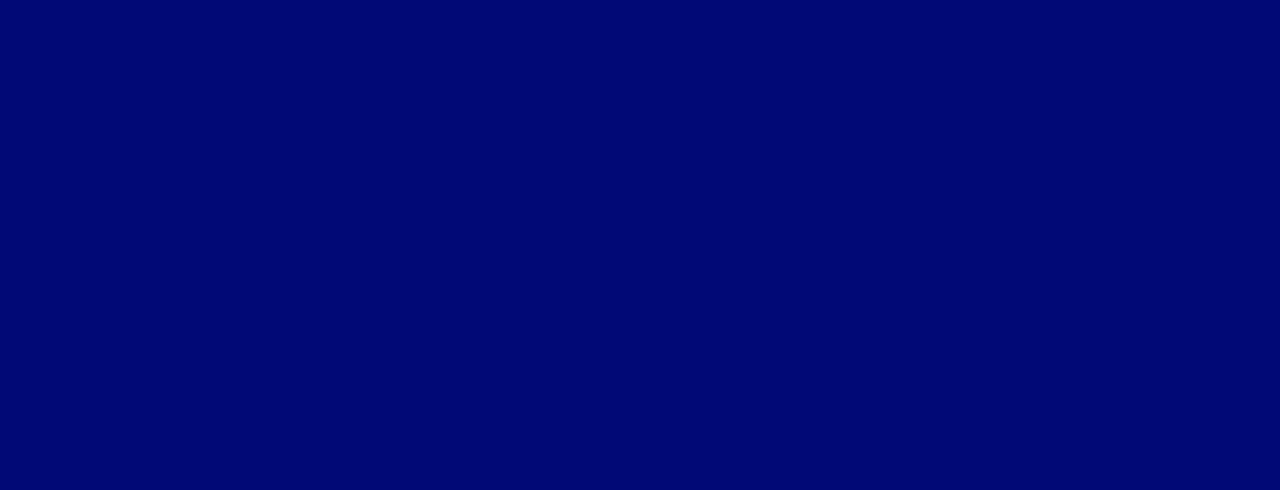
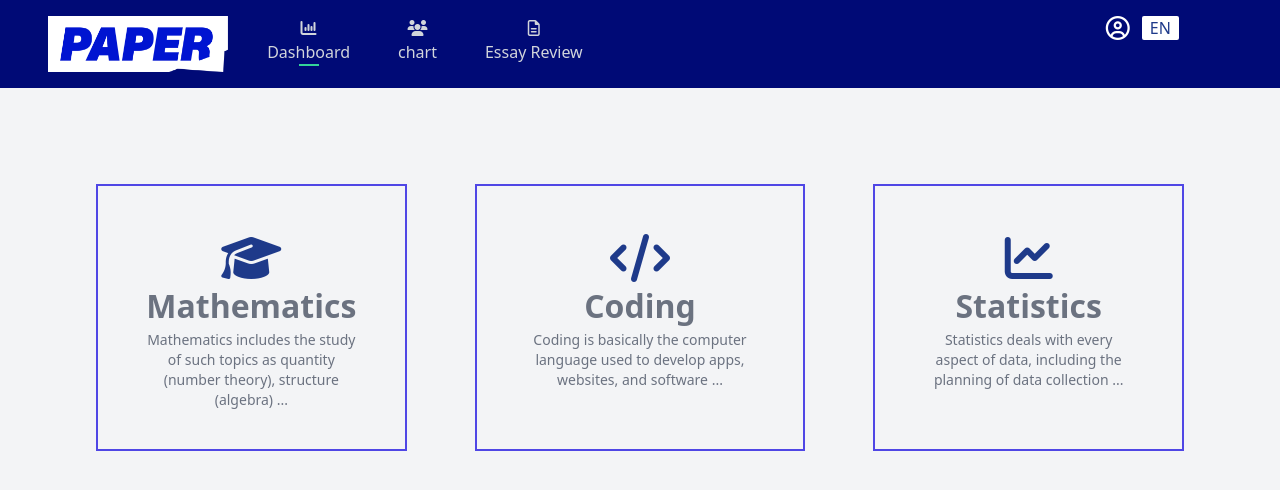
Before and after one commit to leoneloliver/paper-clone, a Vue app: page /dashboard in a window 1280 px wide. Shown: the top 490 px of the page. Built offline with nearby package versions, Linux system fonts and the light colour scheme.

Commit message:
Adding dashboard page

```diff
--- a/src/components/Header.vue
+++ b/src/components/Header.vue
@@ -7,11 +7,11 @@
       <div class="col-span-3">
           <ul class="m-0 p-0">
               <li class="md:inline-block hidden">
-                    <a class="text-gray-300 hover:text-white md:mr-12 mr-5 text-center block">
+                    <router-link to="/dashboard"  class="text-gray-300 hover:text-white md:mr-12 mr-5 text-center block">
                         <i class="fa fa-bar-chart" aria-hidden="true"></i><br>
                         Dashboard
                         <hr class="border-transparent">
-                    </a>
+                    </router-link>
               </li>
               <li class="inline-block">
                     <router-link to="/" class="text-gray-300 hover:text-white mr-12 text-center ml-5 md:ml-0 block">
--- a/src/router/index.js
+++ b/src/router/index.js
@@ -2,6 +2,8 @@ import Vue from 'vue'
 import VueRouter from 'vue-router'
 import Home from '../views/Home.vue'
 import Essay from '../views/Essay'
+import NotFound from '../views/404'
+import Dashboard from '../views/Dashboard'
 
 Vue.use(VueRouter)
 
@@ -15,6 +17,16 @@ const routes = [
     path: '/essay',
     name: 'Essay',
     component: Essay
+  },
+  {
+    path: '/dashboard',
+    name: 'Dashboard',
+    component: Dashboard
+  },
+  {
+    path: '*',
+    name: 'not-found',
+    component: NotFound,
   }
 ]
 
--- /dev/null
+++ b/src/views/404.vue
@@ -0,0 +1,39 @@
+<template>
+
+<div class="h-screen">
+<Header />
+    <div class="grid justfy-between h-full ">
+
+
+      <div class="relative bg-gray-100 dark:bg-gray-900 h-screen">
+
+        <div class="text-center mt-24 font-semibold">
+              404 Page not found
+        </div>
+      </div>
+
+    </div>
+
+  </div>
+</template>
+
+<script>
+
+import Header from '../components/Header.vue'
+
+export default {
+  name: 'Not-Found',
+  props: {
+    title: String
+  },
+  components: {
+    Header
+  }
+}
+</script>
+
+<!-- Add "scoped" attribute to limit CSS to this component only -->
+<style scoped>
+
+
+</style>
--- a/src/views/About.vue
+++ /dev/null
@@ -1,5 +0,0 @@
-<template>
-  <div class="about">
-    <h1>This is an about page</h1>
-  </div>
-</template>
--- /dev/null
+++ b/src/views/Dashboard.vue
@@ -0,0 +1,86 @@
+<template>
+
+<div class="h-screen">
+<Header />
+    <div class="grid grid-cols-9 h-full">
+
+
+      <div class="md:col-span-3 col-span-9 bg-gray-100 dark:bg-gray-900 gap-4">
+        <router-link to="/">
+            <div class="md:mt-24 md:m-5 md:ml-24 m-8 text-center border-2 border-indigo-600 p-12 md:h-1/3 h-auto dark:hover:bg-black hover:bg-gray-200">
+                <i class="fa fa-graduation-cap text-blue-900 dark:text-white " aria-hidden="true"></i>
+                <h2 class="text-gray-500 dark:text-white font-semibold">Mathematics</h2>
+                <p class="text-gray-500 dark:text-white text-sm">Mathematics includes the study of such topics as quantity (number theory), structure (algebra) ...</p>
+            </div>
+        </router-link>
+      </div>
+      <div class="md:col-span-3 col-span-9 bg-gray-100 dark:bg-gray-900 gap-4">
+        <router-link to="/">
+            <div class="md:mt-24 md:m-5 md:mx-12 m-8 text-center border-2 border-indigo-600 p-12 md:h-1/3 h-auto dark:hover:bg-black hover:bg-gray-200">
+                <i class="fa fa-code text-blue-900 dark:text-white " aria-hidden="true"></i>
+                <h2 class="text-gray-500 dark:text-white font-semibold">Coding</h2>
+                <p class="text-gray-500 dark:text-white text-sm">Coding is basically the computer language used to develop apps, websites, and software ...</p>
+            </div>
+        </router-link>
+      </div>
+      <div class="md:col-span-3 col-span-9 bg-gray-100 dark:bg-gray-900 gap-4">
+          <router-link to="/">
+            <div class="md:mt-24 md:m-5 md:mr-24 m-8 text-center border-2 border-indigo-600 p-12 md:h-1/3 h-auto dark:hover:bg-black hover:bg-gray-200">
+                <i class="fa fa-line-chart text-blue-900 dark:text-white " aria-hidden="true"></i>
+                <h2 class="text-gray-500 dark:text-white font-semibold">Statistics</h2>
+                <p class="text-gray-500 dark:text-white text-sm">Statistics deals with every aspect of data, including the planning of data collection  ...</p>
+            </div>
+        </router-link>
+      </div>
+
+    </div>
+
+  </div>
+</template>
+
+<script>
+
+import Header from '../components/Header.vue'
+
+export default {
+  name: 'Dashboard',
+  props: {
+    title: String
+  },
+  components: {
+    Header
+  }
+}
+</script>
+
+<!-- Add "scoped" attribute to limit CSS to this component only -->
+<style scoped>
+.fa{
+    font-size: 3em;
+}
+h2{
+    font-size: 2em;
+}
+body{
+  margin: 0;
+}
+
+/* width */
+::-webkit-scrollbar {
+  width: 1px;
+}
+
+/* Track */
+::-webkit-scrollbar-track {
+  /* box-shadow: inset 0 0 0 #f3f4f6; */
+  border-radius: 0px;
+}
+
+/* Handle */
+::-webkit-scrollbar-thumb {
+  /* background: #f3f4f6; */
+  border-radius: 0px;
+}
+
+
+</style>
```
